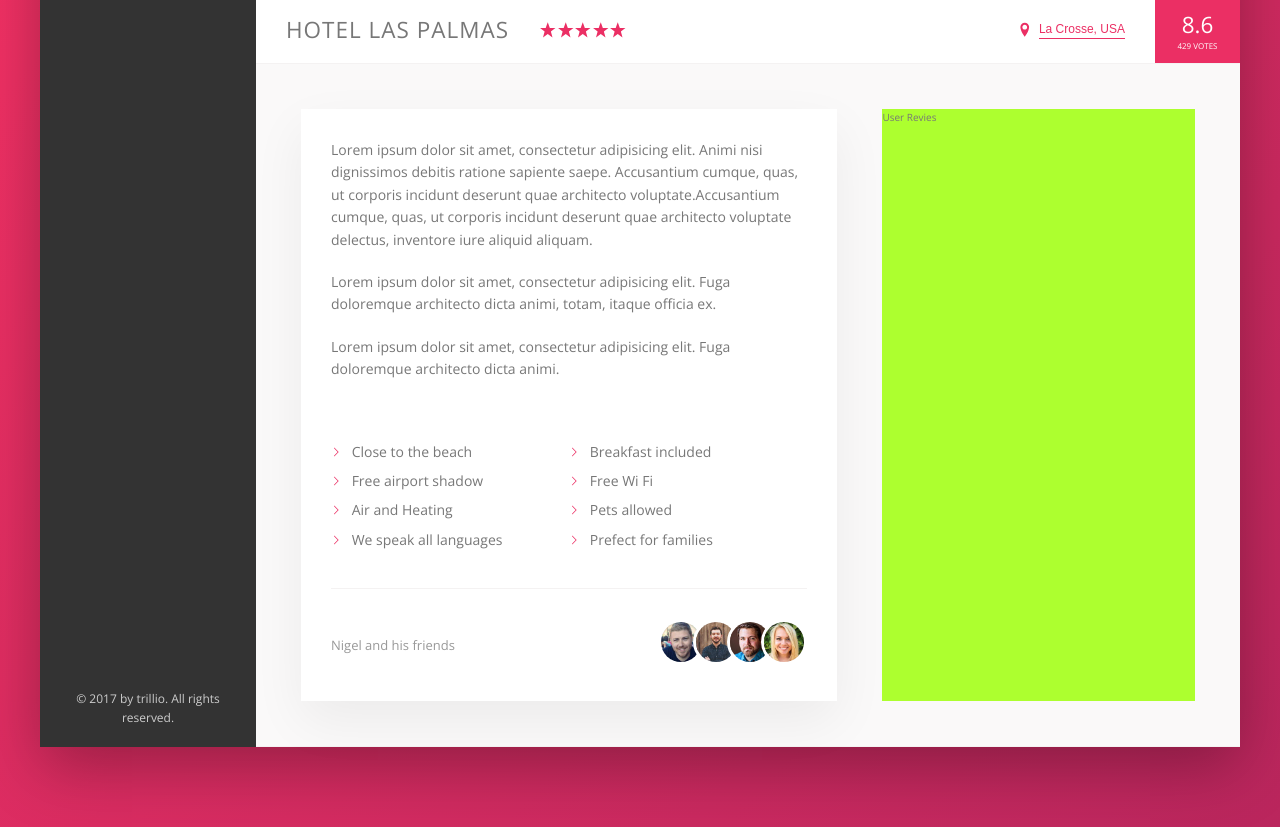
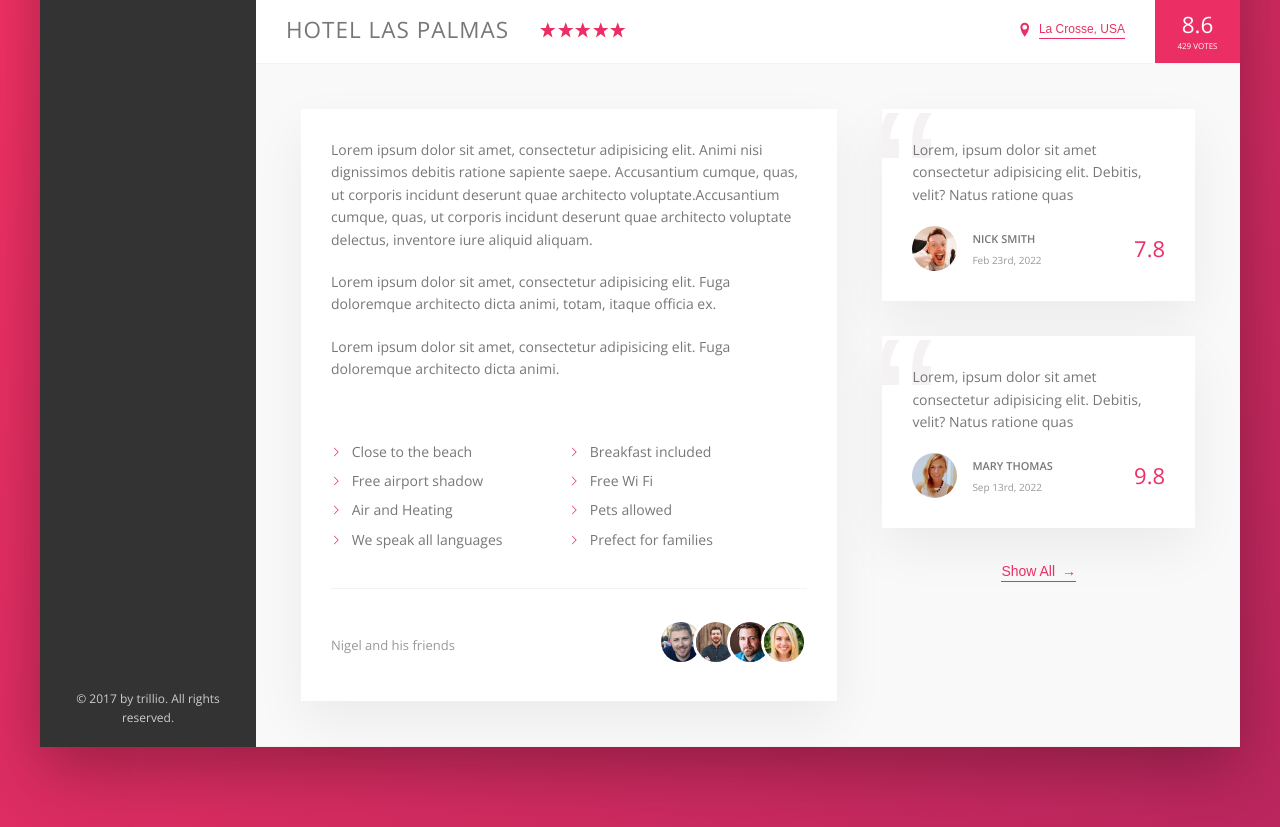
Before and after one commit to ucadena07/Advanced_CSS, a website: page Trillio/index.html in a window 1280 px wide. Shown: the part 538-1365 px from the top of the page. Drawn offline with nearby package versions, Linux system fonts and the light colour scheme.

Commit message:
review section part 1

```diff
--- a/Trillio/index.html
+++ b/Trillio/index.html
@@ -183,7 +183,34 @@
                             </div>
                         </div>
                         <div class="user-reviews">
-                            User Revies
+                            <figure class="review">
+                                <blockquote class="review__text">
+                                    Lorem, ipsum dolor sit amet consectetur adipisicing elit. Debitis, velit? Natus ratione quas
+                                </blockquote>
+                                <figcaption class="review__user">
+                                    <img src="img/user-1.jpg" alt="user" class="review__photo">
+                                    <div class="review__user-box">
+                                        <p class="review__user-name">Nick Smith</p>
+                                        <p class="review__user-date">Feb 23rd, 2022</p>
+                                    </div>
+                                    <div class="review__rating">7.8</div>
+                                </figcaption>
+                            </figure>
+
+                            <figure class="review">
+                                <blockquote class="review__text">
+                                    Lorem, ipsum dolor sit amet consectetur adipisicing elit. Debitis, velit? Natus ratione quas
+                                </blockquote>
+                                <figcaption class="review__user">
+                                    <img src="img/user-2.jpg" alt="user" class="review__photo">
+                                    <div class="review__user-box">
+                                        <p class="review__user-name">Mary Thomas</p>
+                                        <p class="review__user-date">Sep 13rd, 2022</p>
+                                    </div>
+                                    <div class="review__rating">9.8</div>
+                                </figcaption>
+                            </figure>
+                               <button class="btn-inline">Show All <span>&rarr;</span></button>
                         </div>
                     </div>
                 </main>
--- a/Trillio/sass/_component.scss
+++ b/Trillio/sass/_component.scss
@@ -247,6 +247,66 @@
 
 }
 
+//Reviews
+.review{
+    background-color: #fff;
+    box-shadow: var(--shadow-light);
+    padding: 3rem;
+    margin-bottom: 3.5rem;
+    position: relative;
+    overflow: hidden;
+
+    &__text{
+        margin-bottom: 2rem;;
+        z-index: 10;
+        position: relative;
+    }
+
+    &__user {
+        display: flex;
+        align-items: center;
+    }
+
+    &__photo{
+        height: 4.5rem;
+        width: 4.5rem;
+        border-radius: 50%;
+        margin-right: 1.5rem;
+    }
+
+    &__user-box{
+        margin-right: auto;
+    }
+
+    &__user-name{
+        font-size: 1.1rem;
+        font-weight: 600;
+        text-transform: uppercase;
+        margin-bottom: 4px;
+    }
+    &__user-date{
+        font-size: 1rem;
+        color: var(--color-grey-dark-3);
+    }
+    &__rating {
+        color: var(--color-primary);
+        font-size: 2.2rem;
+        font-weight: 300;
+    }
+    &::before {
+        content: "\201C";
+        position: absolute;
+        top: -2.75rem;
+        left: -1rem;
+        line-height: 1;
+        font-size: 20rem;
+        color: var(--color-grey-light-2);
+        font-family: sans-serif;
+        //z-index: -1;
+    }
+}
+
+
 //Button
 .btn-inline{
     border: none;
@@ -259,8 +319,16 @@
     cursor: pointer;
     transition: all .2s;
 
+    & span {
+        margin-left: 3px;
+        transition: margin-left .2s;
+    }
+
     &:hover{
         color: var(--color-grey-dark-1);
+        span {
+            margin-left: 8px;
+        }
     }
     &:focus{
         outline: none;
@@ -282,5 +350,6 @@
     100% {
         transform: scale(1);
         box-shadow: none;
+
     }
 }
--- a/Trillio/sass/_layout.scss
+++ b/Trillio/sass/_layout.scss
@@ -35,6 +35,7 @@
 }
 
 .detail {
+    font-size: 1.4rem;
     display: flex;
     padding: 4.5rem;
     background-color: var(--color-grey-light-1);
@@ -42,7 +43,7 @@
 }
 
 .description {
-    font-size: 1.4rem;
+
     background-color: #fff;
     box-shadow: var(--shadow-light);
     padding: 3rem;
@@ -51,8 +52,11 @@
 }
 
 .user-reviews{
-    background-color: greenyellow;
     flex: 1;
+    display: flex;
+    flex-direction: column;
+    align-items: center;
+
 }
 
 /////////////////////////////////
```
Also changed, not shown: Trillio/css/style.css.
